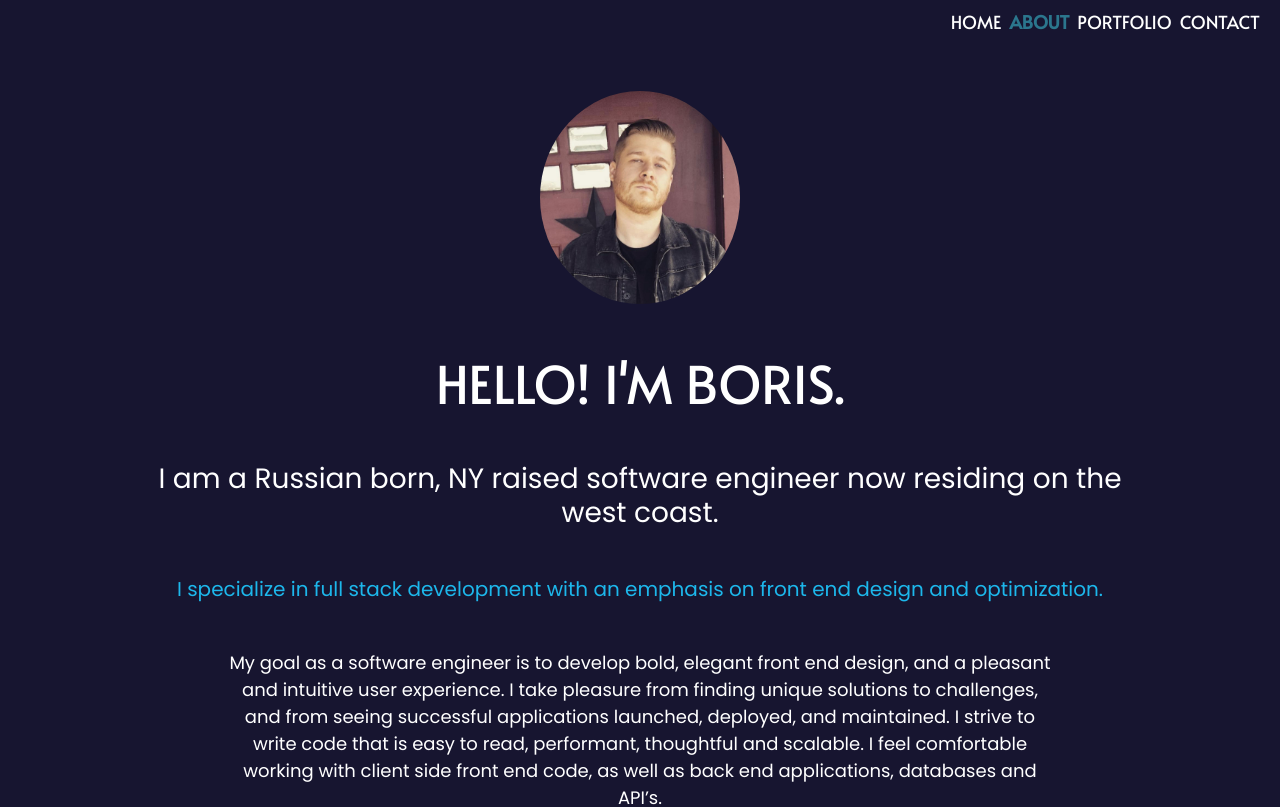
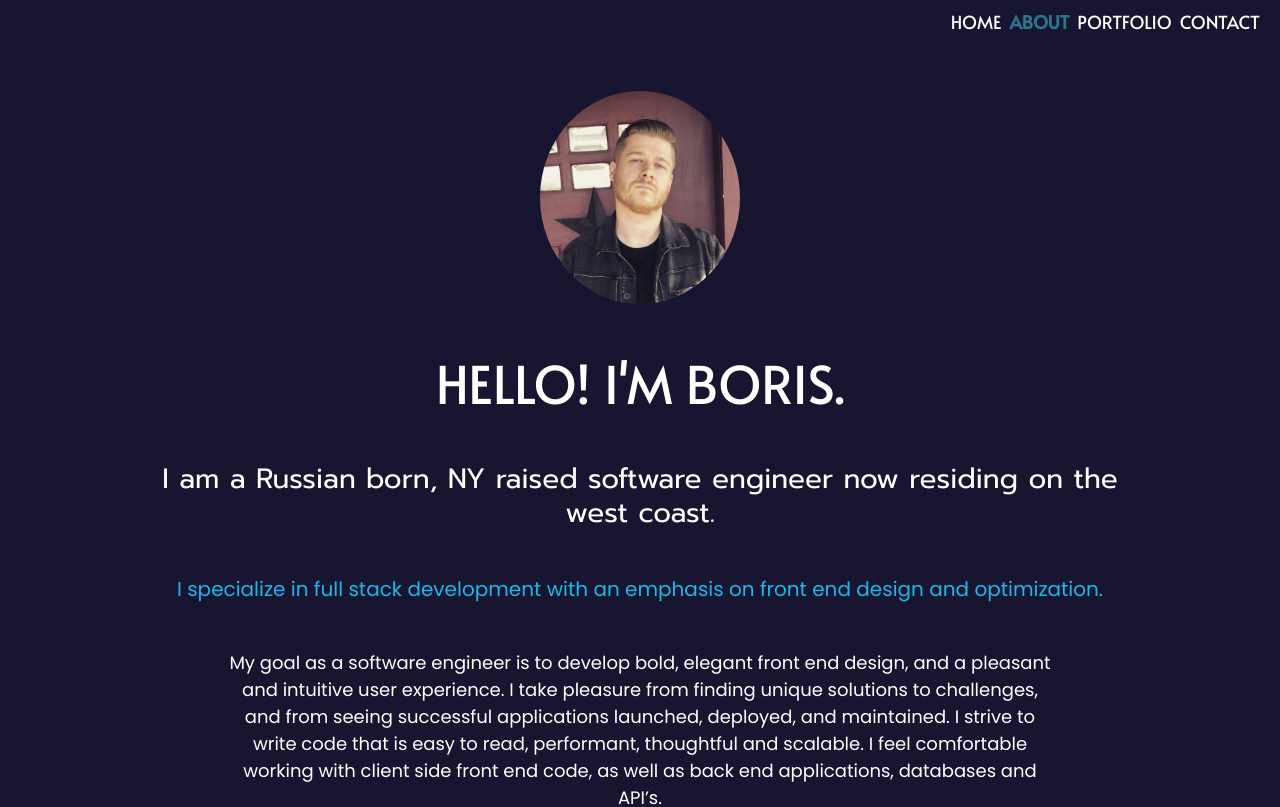
Before and after one commit to boris-gladkikh/portfolio-3, a React (Create React App) app: page /about in a window 1280 px wide. Shown: the top 807 px of the page. Built offline with nearby package versions, Linux system fonts and the light colour scheme; a web font is replaced by a local one.

Commit message:
about me text size and style changes

```diff
--- a/src/About.css
+++ b/src/About.css
@@ -35,7 +35,7 @@
 .bio-text, .bio-text-2 {
   width: 85%;
   margin: auto;
-  color: #a1a1a1;
+  color: white;
 }
 
 .center-box {
--- a/src/About.js
+++ b/src/About.js
@@ -14,7 +14,7 @@ function About() {
         <div className="m-auto px-5 mb-5 bio-text">
           <h2 className="hello-text mt-5">HELLO! I'M BORIS.</h2>
 
-          <h3 className="mt-5 ">
+          <h3 className="mt-5 prompt-font text-white ">
             I am a Russian born, NY raised software engineer now residing on the west coast.<br />
           </h3>
           <h5 className="my-5 light-blue-text">
```
